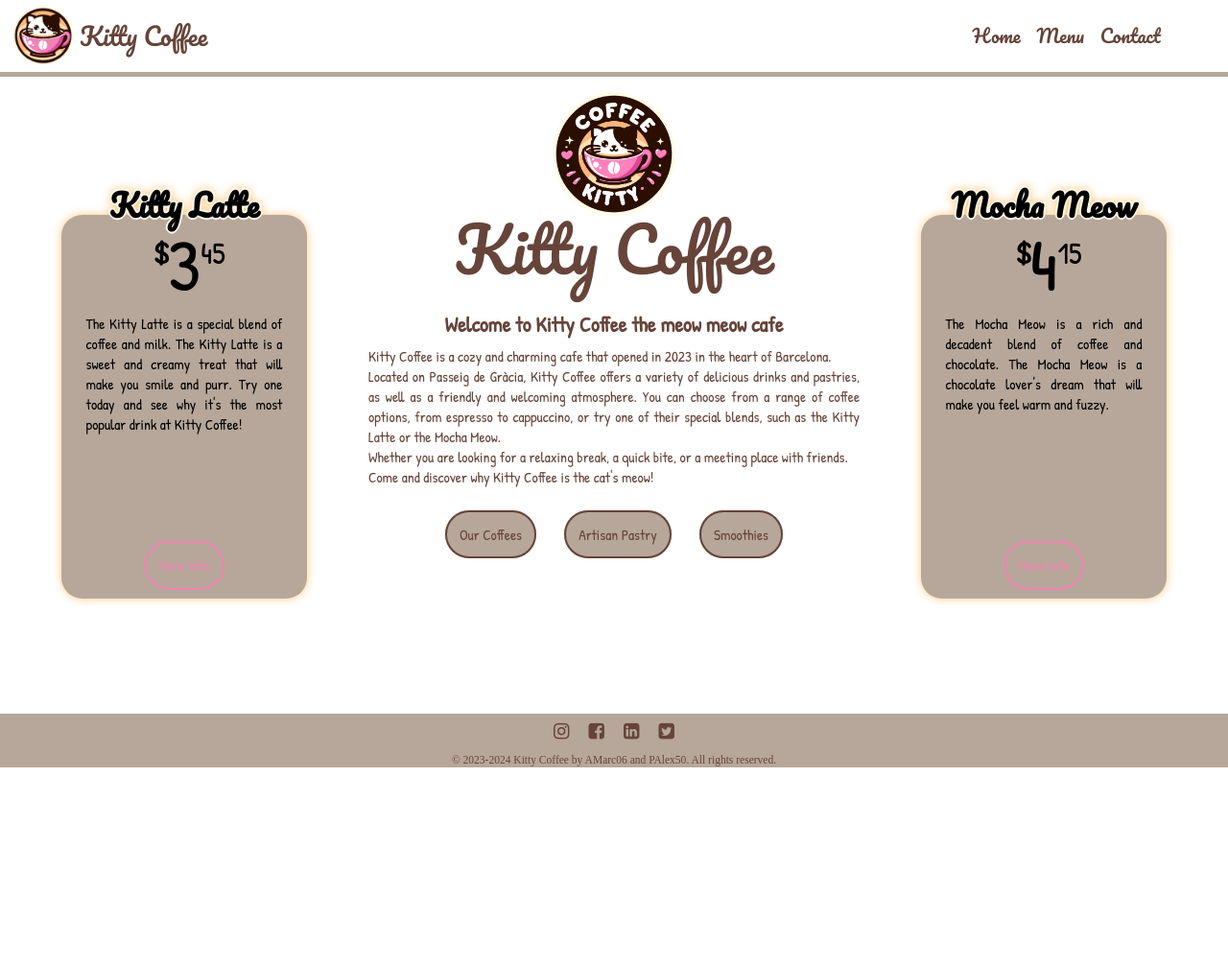
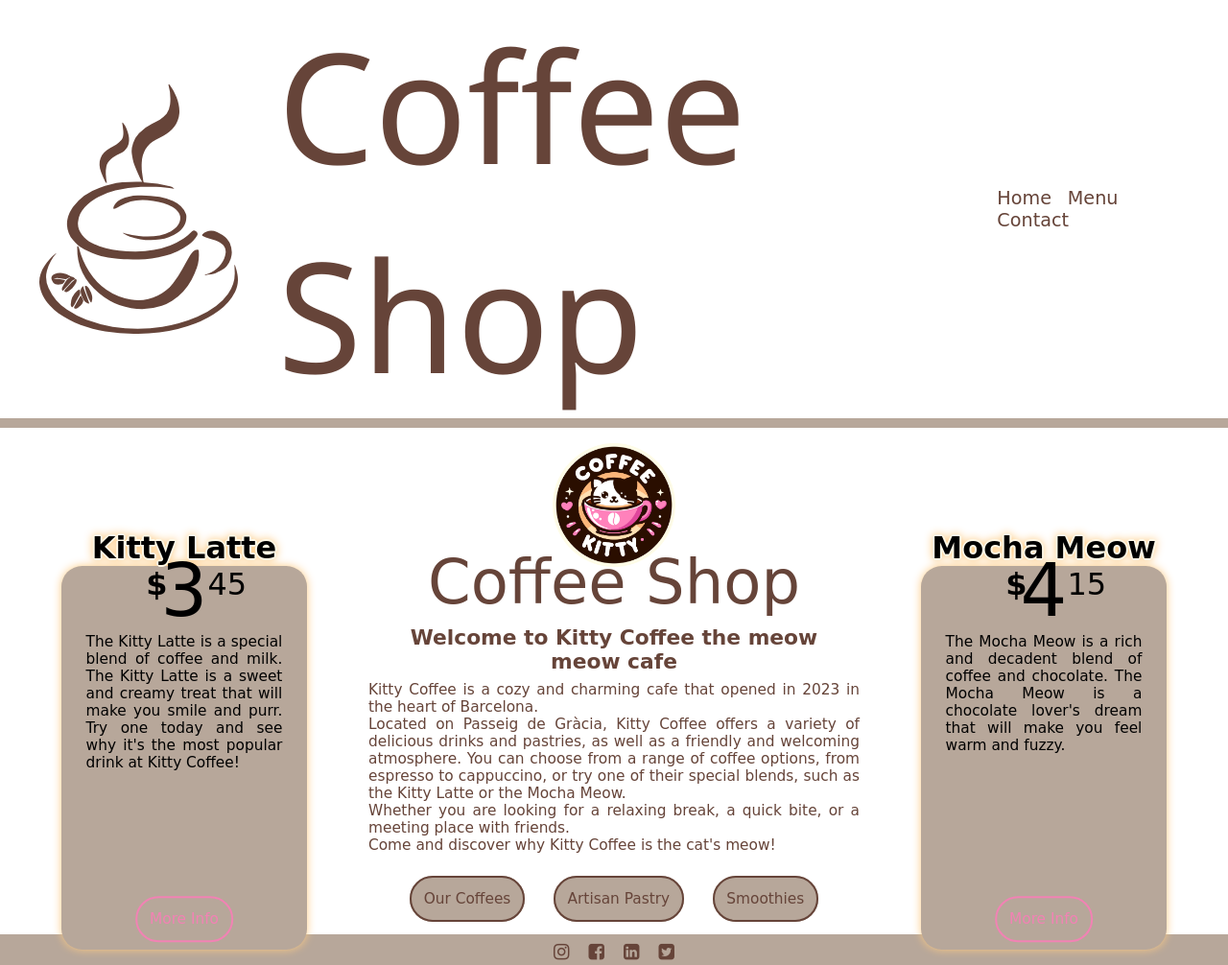
Before and after one commit to Sr-avorrit/M04-AMarc06, a plain HTML site: page Kitty_Coffee/index.html in a window 1280 px wide. Shown: the top 1006 px of the page at 96% size. Before the commit the page ends 800 px from the top, so only its background shows below. Drawn offline with Linux system fonts and the light colour scheme.

Commit message:
Update 0.02

```diff
--- a/Kitty_Coffee/index.html
+++ b/Kitty_Coffee/index.html
@@ -3,20 +3,29 @@
 <head>
     <meta charset="UTF-8">
     <meta name="viewport" content="width=device-width, initial-scale=1.0">
+    <!--Google Fonts import links-->
     <link rel="preconnect" href="https://fonts.googleapis.com">
     <link rel="preconnect" href="https://fonts.gstatic.com" crossorigin>
-    <link href="https://fonts.googleapis.com/css2?family=Pacifico&family=Patrick+Hand&display=swap" rel="stylesheet">
+    <link href="https://fonts.googleapis.com/css2?family=Noto+Sans&family=Noto+Serif&display=swap" rel="stylesheet">
+    <!--Font Awsome used for icons-->
     <link rel="stylesheet" href="https://cdnjs.cloudflare.com/ajax/libs/font-awesome/4.7.0/css/font-awesome.min.css">
+    <!--Import style sheet-->
     <link rel="stylesheet" href="style.css">
+    <!--Set tab icon-->
     <link rel="icon" href="src/Kitty_Coffee_Icon.png">
-    <title>Kitty Coffee</title>
+    <!--Set tab title-->
+    <title>Coffee Shop</title>
 </head>
+
 <body>
+    <!--Navegation Bar-->
     <nav id="nav-bar">
+        <!--Left Content-->
         <a href="" id="nav-bar-logo">
-            <img src="src/Kitty_Coffee_Icon-2.png" alt="Kitty Cofee Logo">
-            <span>Kitty Coffee</span>
+            <img src="src/Coffee_Shop_Logo.svg" alt="Cofee Shop Logo">
+            <span>Coffee Shop</span>
         </a>
+        <!--Right Content-->
         <div id="nav-bar-right">
             <a href="">Home</a>
             <a href="#">Menu</a>
@@ -36,8 +45,8 @@
             <a href="#">More Info</a>
         </div>
         <div id="center-div">
-            <img src="src/Kitty_Coffee_Logo.png" alt="Kitty Cofee Logo">
-            <h1>Kitty Coffee</h1>
+            <img src="src/Kitty_Coffee_Logo.png" alt="Cofee Shop Logo">
+            <h1>Coffee Shop</h1>
             <h2>Welcome to Kitty Coffee the meow meow cafe</h2>
             <p>Kitty Coffee is a cozy and charming cafe that opened in 2023 in the heart of Barcelona.</p>
             <p>Located on Passeig de Gràcia, Kitty Coffee offers a variety of delicious drinks and pastries, as well as a friendly and welcoming atmosphere.
--- a/Kitty_Coffee/style.css
+++ b/Kitty_Coffee/style.css
@@ -10,11 +10,12 @@ body {
     display: flex;
     align-items: center;
     overflow: hidden;
-    border-bottom: 5px solid #b7a79a;
+    border-bottom: 10px solid #b7a79a;
 }
 
 #nav-bar a{
     text-decoration: none;
+    width: auto;
 }
 
 #nav-bar-logo {
@@ -23,15 +24,15 @@ body {
 }
 
 #nav-bar-logo img{
-    width: 5vw;
-    padding: 0.5vw;
-    margin-left: 0.5vw;
+    width: 20%;
+    padding: 2% 4% 2% 4%;
 }
 
 #nav-bar-logo span{
-    font-size: 2vw;
-    font-family: 'Pacifico', cursive;
+    font-size: 10em;
+    font-family: 'Noto Sans', sans-serif;
     color: #664439;
+    width: 1000px;
 }
 
 #nav-bar-right {
```
Also changed, not shown: Kitty_Coffee/src/Coffee_Shop_Logo.svg (added).
